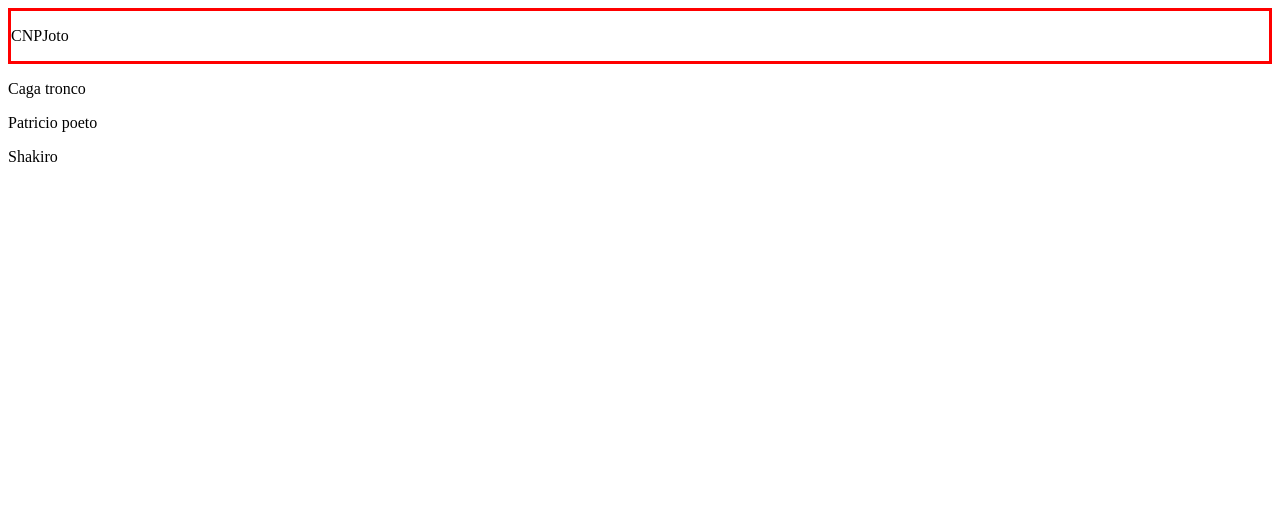
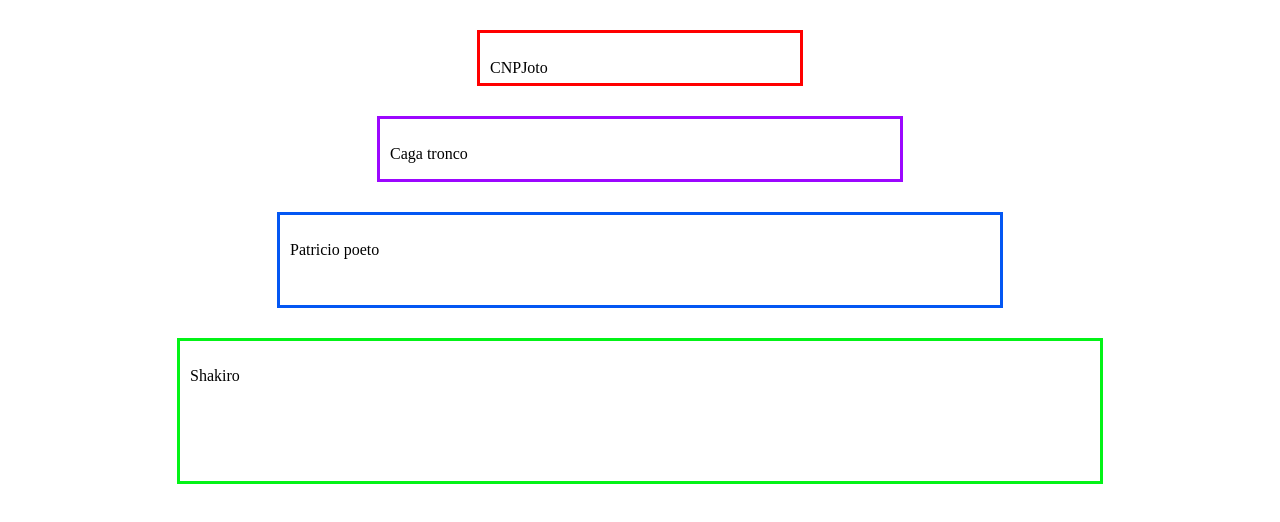
Before and after one commit to MaAlmeida11/ATV1_4BI, a plain HTML site: page index.html in a window 1280 px wide. Drawn offline with Linux system fonts and the light colour scheme.

Commit message:
primeira_atividade_do_bimestre

```diff
--- a/style.css
+++ b/style.css
@@ -1,34 +1,42 @@
 .cnpjoto {
     border: 3px solid rgb(255, 0, 0);
-    width: ;
-    height: ;
-    margin: ;
-    padding: ;
+    width: 300px;
+    height: 30px;
+    margin: 30px;
+    padding: 10px;
+    margin-left: auto;
+    margin-right: auto;
 }
-}
+
 
 .caga_tronco {
     border: 3px solid rgb(156, 7, 255);
-    width: ;
-    height: ;
-    margin: ;
-    padding: ;
+    width: 500px;
+    height: 40px;
+    margin: 30px;
+    padding: 10px;
+    margin-left: auto;
+    margin-right: auto;
 }
-}
+
 
 .patricio_poeto {
     border: 3px solid rgb(3, 87, 243);
-    width: ;
-    height: ;
-    margin: ;
-    padding: ;
+    width: 700px;
+    height: 70px;
+    margin: 30px;
+    padding: 10px;
+    margin-left: auto;
+    margin-right: auto;
 }
-}
+
 
 .shakiro {
     border: 3px solid rgb(3, 243, 23);
-    width: ;
-    height: ;
-    margin: ;
-    padding: ;
+    width: 900px;
+    height: 120px;
+    margin: 30px;
+    padding: 10px;
+    margin-left: auto;
+    margin-right: auto;
 }
```
